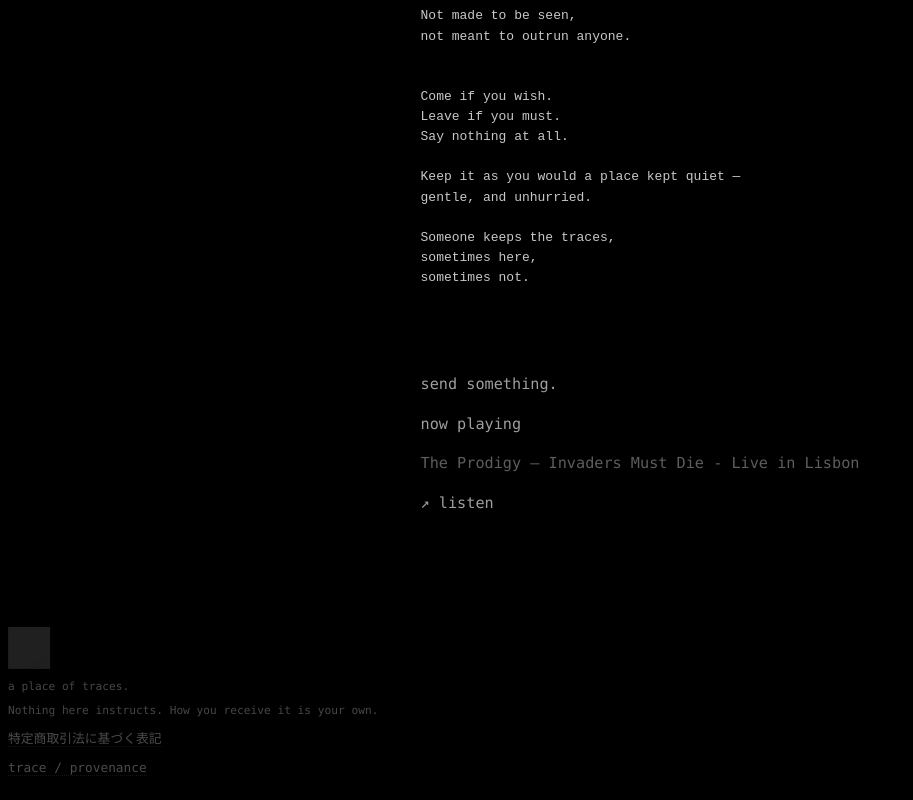
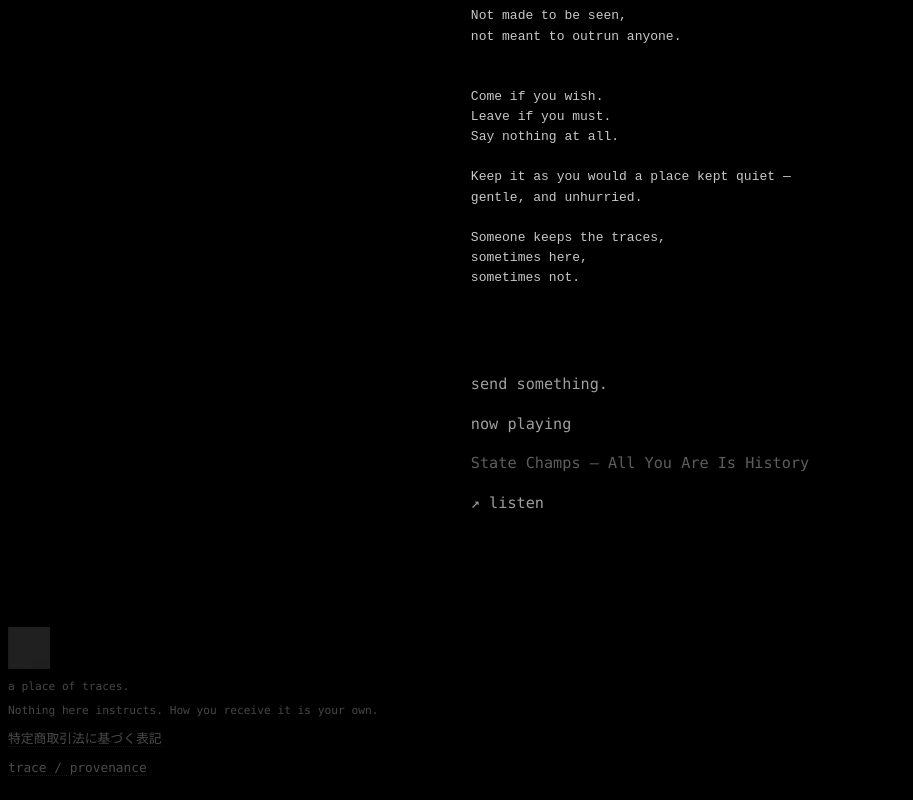
Before and after one commit to blashin888/blashin888.github.io, a plain HTML site: page index.html in a window 1280 px wide. Shown: the part 598-1398 px from the top of the page, without its empty margins (0-913 px from the left). Drawn offline with Linux system fonts and the light colour scheme; no server answers.

Commit message:
Update index.html

```diff
--- a/index.html
+++ b/index.html
@@ -46,8 +46,8 @@ sometimes not.
 
     <div class="now-playing">
   <p class="small"><a href="/now/">now playing</a></p>
-  <p class="small">The Prodigy — Invaders Must Die - Live in Lisbon</p>
-  <p class="small"><a href="https://youtu.be/bLTSqpiLfMo?si=ThE64TqIU9ApWgpC" target="_blank" rel="noopener noreferrer">↗ listen</a></p>
+  <p class="small">State Champs — All You Are Is History</p>
+  <p class="small"><a href="https://youtu.be/vsJEC3Ar_ss?si=W0X0XYKSGEQ3ATnc" target="_blank" rel="noopener noreferrer">↗ listen</a></p>
 </div>
 
   </main>
```
